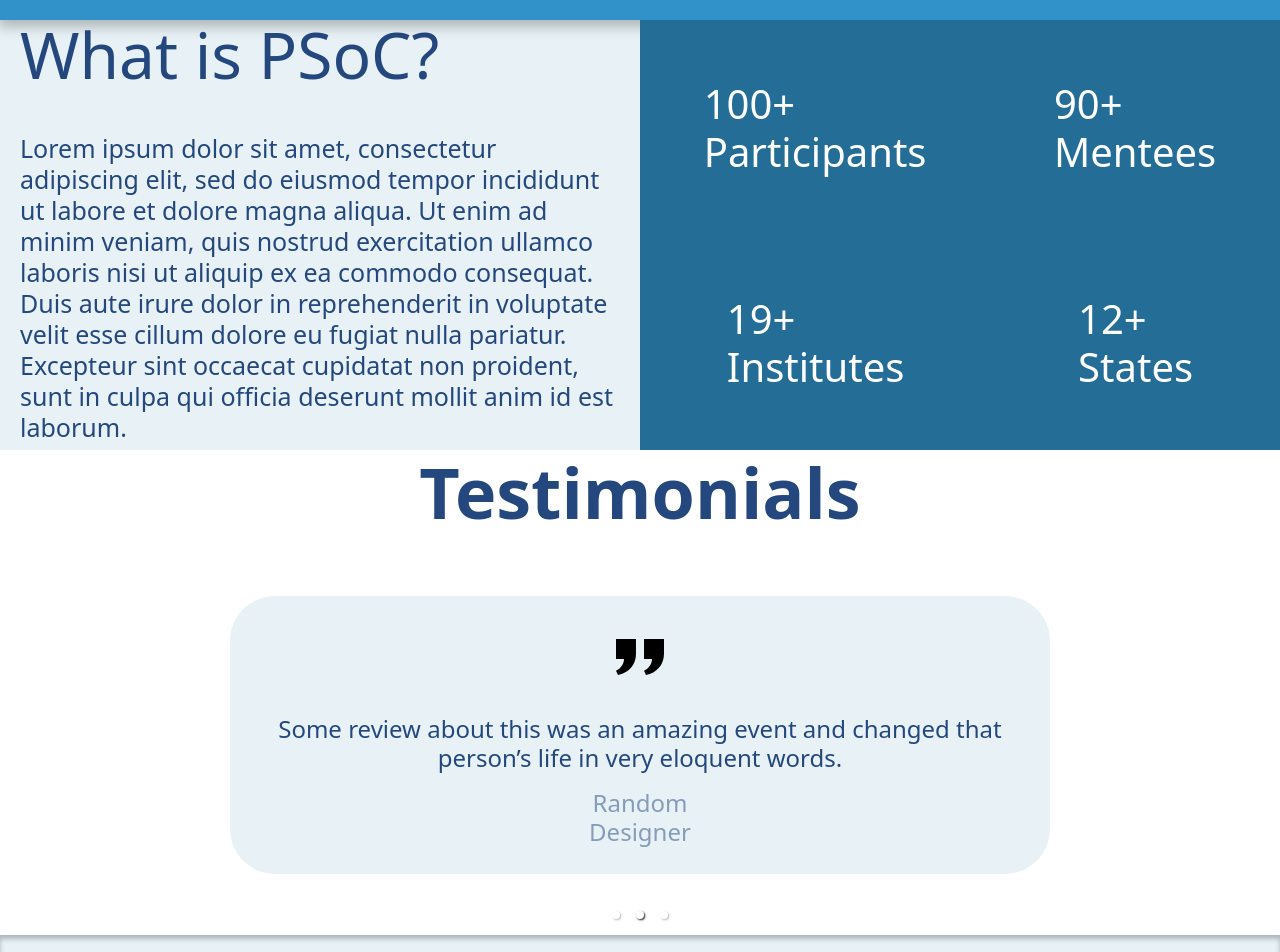
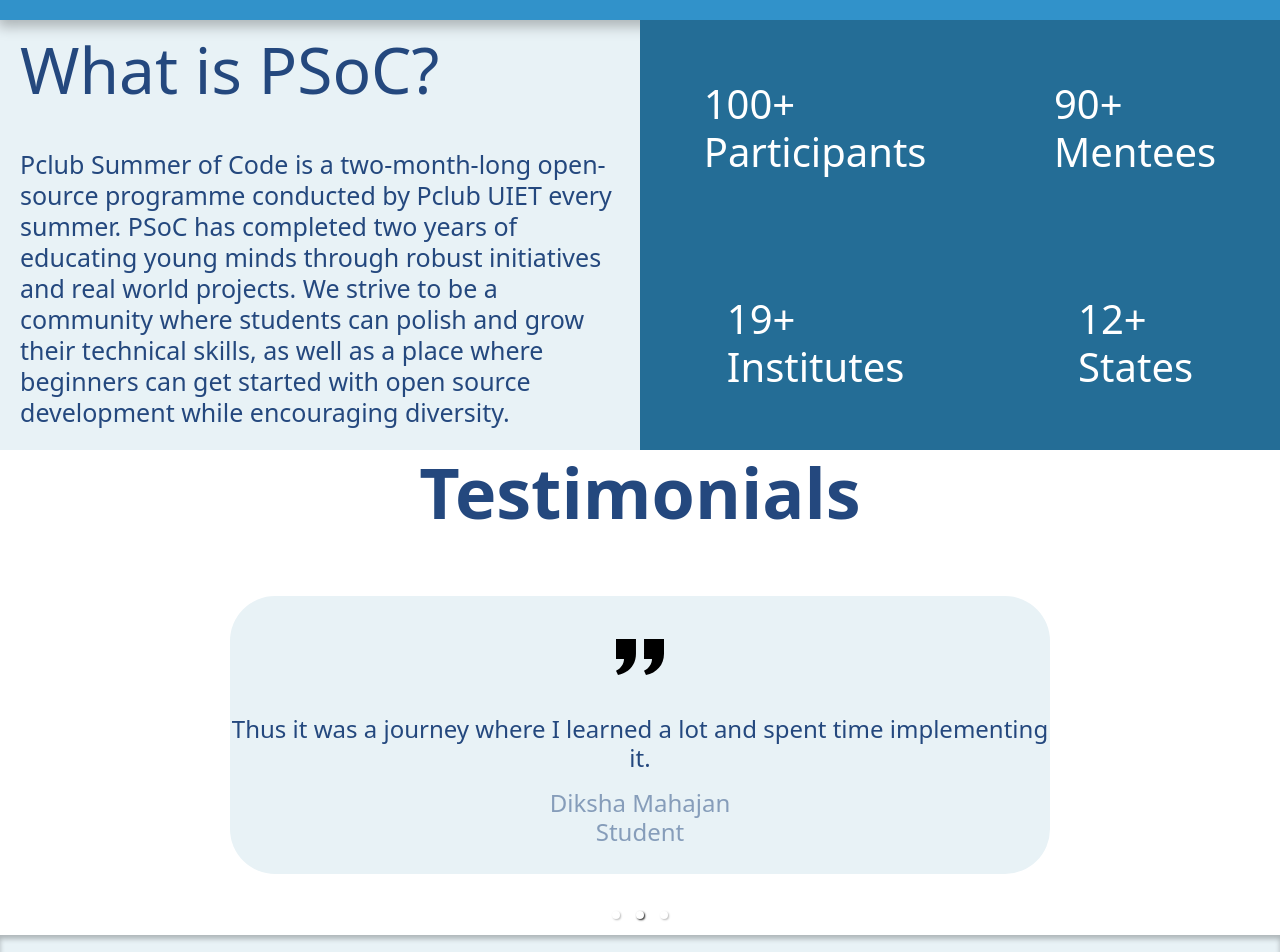
Before and after one commit to hrik2001/psoc2022-landing, a Next.js app: page / in a window 1280 px wide. Shown: the part 780-1732 px from the top of the page. Built offline with nearby package versions, Linux system fonts and the light colour scheme.

Commit message:
content changes

```diff
--- a/components/about.jsx
+++ b/components/about.jsx
@@ -7,14 +7,7 @@ const About = () => {
             <div className={styles.card}>
                 <h1 className={styles.title}>What is PSoC?</h1>
                 <p className={styles.description}>
-                    Lorem ipsum dolor sit amet, consectetur adipiscing elit, sed
-                    do eiusmod tempor incididunt ut labore et dolore magna
-                    aliqua. Ut enim ad minim veniam, quis nostrud exercitation
-                    ullamco laboris nisi ut aliquip ex ea commodo consequat.
-                    Duis aute irure dolor in reprehenderit in voluptate velit
-                    esse cillum dolore eu fugiat nulla pariatur. Excepteur sint
-                    occaecat cupidatat non proident, sunt in culpa qui officia
-                    deserunt mollit anim id est laborum.
+                Pclub Summer of Code is a two-month-long open-source programme conducted by Pclub UIET every summer. PSoC has completed two years of educating young minds through robust initiatives and real world projects. We strive to be a community where students can polish and grow their technical skills, as well as a place where beginners can get started with open source development while encouraging diversity.
                 </p>
             </div>
             <div className={styles.stats}>
--- a/components/testimonials.jsx
+++ b/components/testimonials.jsx
@@ -8,21 +8,21 @@ import styles from "../styles/testimonials.module.css";
 const reviews = [
     {
         content:
-            "Some review about this was an amazing event and\nchanged that person’s life in very eloquent words.",
-        name: "Random",
-        title: "Designer",
+        "It was a great opportunity to learn many new things. It also gave me an insight into the open source community.",
+        name: "Gaurika ",
+        title: "Student",
     },
     {
         content:
-            "Some review about this was an amazing event and\nchanged that person’s life in very eloquent words.",
-        name: "Random",
-        title: "Designer",
+            "Thus it was a journey where I learned a lot and spent time implementing it.",
+        name: "Diksha Mahajan",
+        title: "Student",
     },
     {
         content:
-            "Some review about this was an amazing event and\nchanged that person’s life in very eloquent words.",
-        name: "Random",
-        title: "Designer",
+            "Through this project, I gained a lot of experience and came across new things.",
+        name: "Aditi Shandyal",
+        title: "Student",
     },
 ];
 
--- a/styles/intro.module.css
+++ b/styles/intro.module.css
@@ -121,7 +121,7 @@
     height: 40px;
     margin-top: 25px;
     margin-bottom: 25px;
-    padding: 0px 10px;
+    padding: 0px 20px;
 }
 .emailbutton {
     border-radius: 20px;
```
